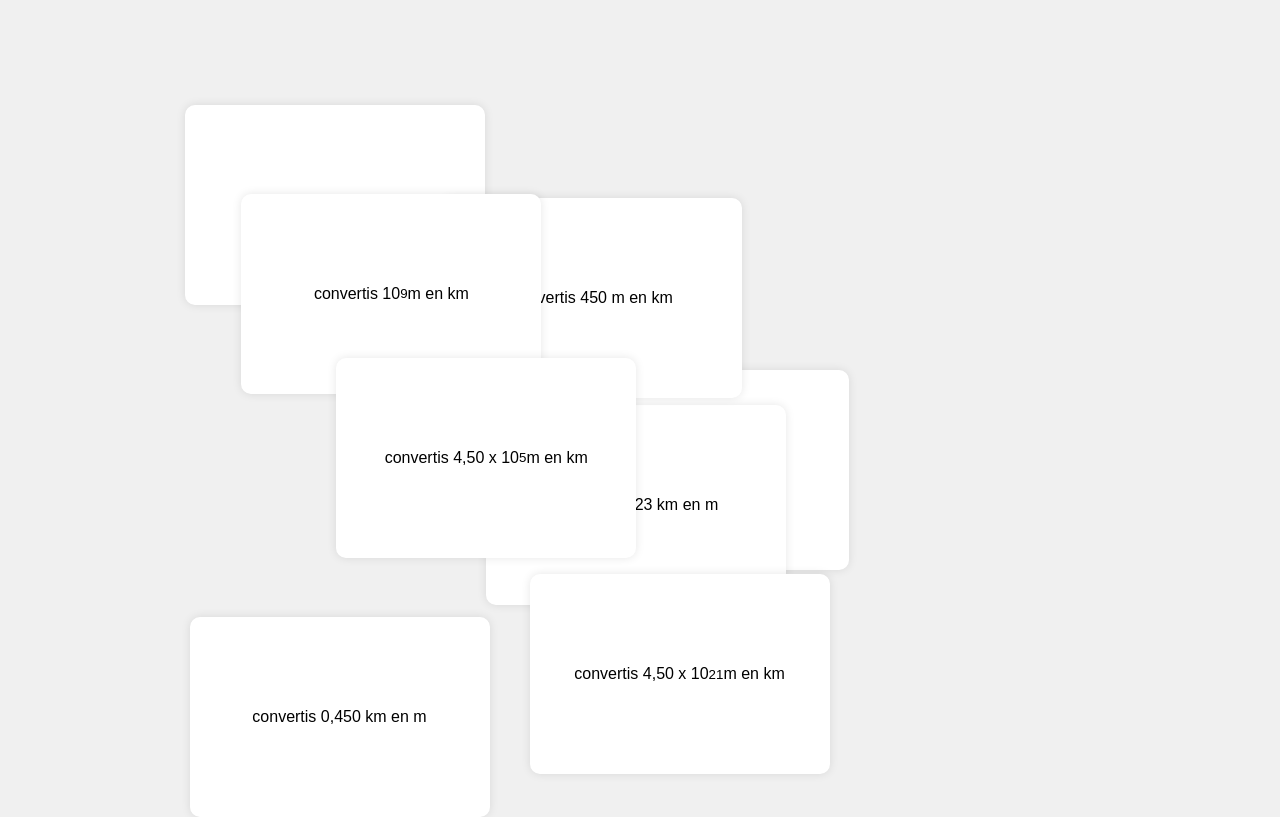
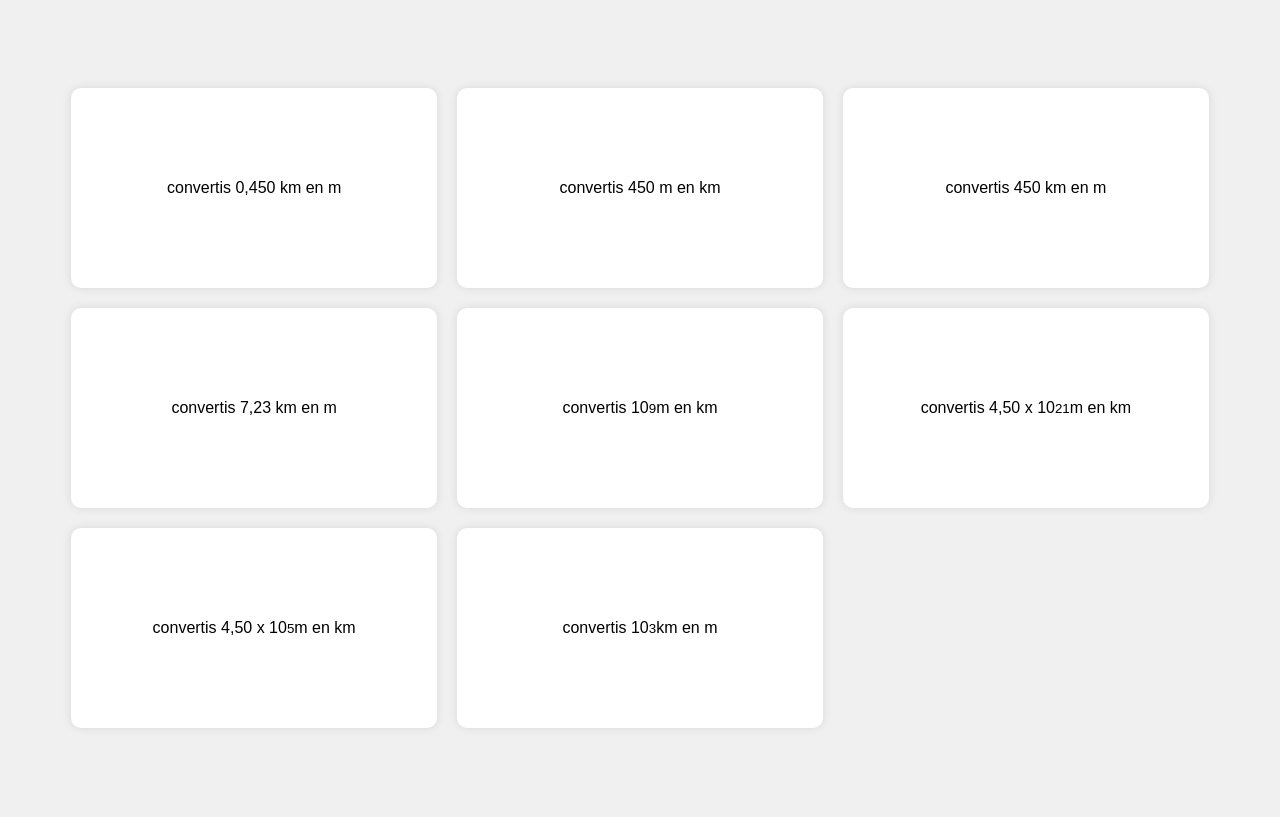
Before and after one commit to fagotsp/flashcardsunit--1, a plain HTML site: page index.html in a window 1280 px wide. Both pictures are taken after a click on the button "Commencer". Drawn offline with Linux system fonts and the light colour scheme.

Commit message:
Update index.html

```diff
--- a/index.html
+++ b/index.html
@@ -3,7 +3,7 @@
 <head>
     <meta charset="UTF-8">
     <meta name="viewport" content="width=device-width, initial-scale=1.0">
-    <title>Flashcards - Effets et Aléatoire</title>
+    <title>Flashcards - Mélange aléatoire</title>
     <style>
         body {
             display: flex;
@@ -36,19 +36,19 @@
         .flashcards {
             display: none;
             position: relative;
-            width: 100vw;
-            height: 100vh;
-            display: flex;
-            flex-wrap: wrap;
+            width: 90%;
+            height: 80%;
+            display: grid;
+            grid-template-columns: repeat(auto-fit, minmax(300px, 1fr));
+            gap: 20px;
             justify-content: center;
-            align-items: center;
+            align-content: center;
         }
         .card {
             perspective: 1000px;
-            width: 300px;
+            width: 100%;
             height: 200px;
-            margin: 10px;
-            position: absolute;
+            position: relative;
         }
         .card-inner {
             position: relative;
@@ -109,21 +109,26 @@
 
             function startGame() {
                 document.getElementById('intro').style.display = 'none';
-                flashcardsContainer.style.display = 'flex';
+                flashcardsContainer.style.display = 'grid';
                 loadFlashcards();
+            }
+
+            function shuffleArray(array) {
+                for (let i = array.length - 1; i > 0; i--) {
+                    const j = Math.floor(Math.random() * (i + 1));
+                    [array[i], array[j]] = [array[j], array[i]];
+                }
             }
 
             function loadFlashcards() {
                 flashcardsContainer.innerHTML = '';
 
+                // Shuffle questions
+                shuffleArray(questions);
+
                 questions.forEach(item => {
                     let card = document.createElement('div');
                     card.className = 'card';
-
-                    // Randomize position
-                    card.style.top = `${Math.random() * 70 + 10}%`;
-                    card.style.left = `${Math.random() * 70 + 10}%`;
-
                     card.innerHTML = `
                         <div class='card-inner'>
                             <div class='front'>${item.q}</div>
@@ -131,7 +136,6 @@
                         </div>
                     `;
 
-                    // Add to container
                     flashcardsContainer.appendChild(card);
                 });
             }
```
